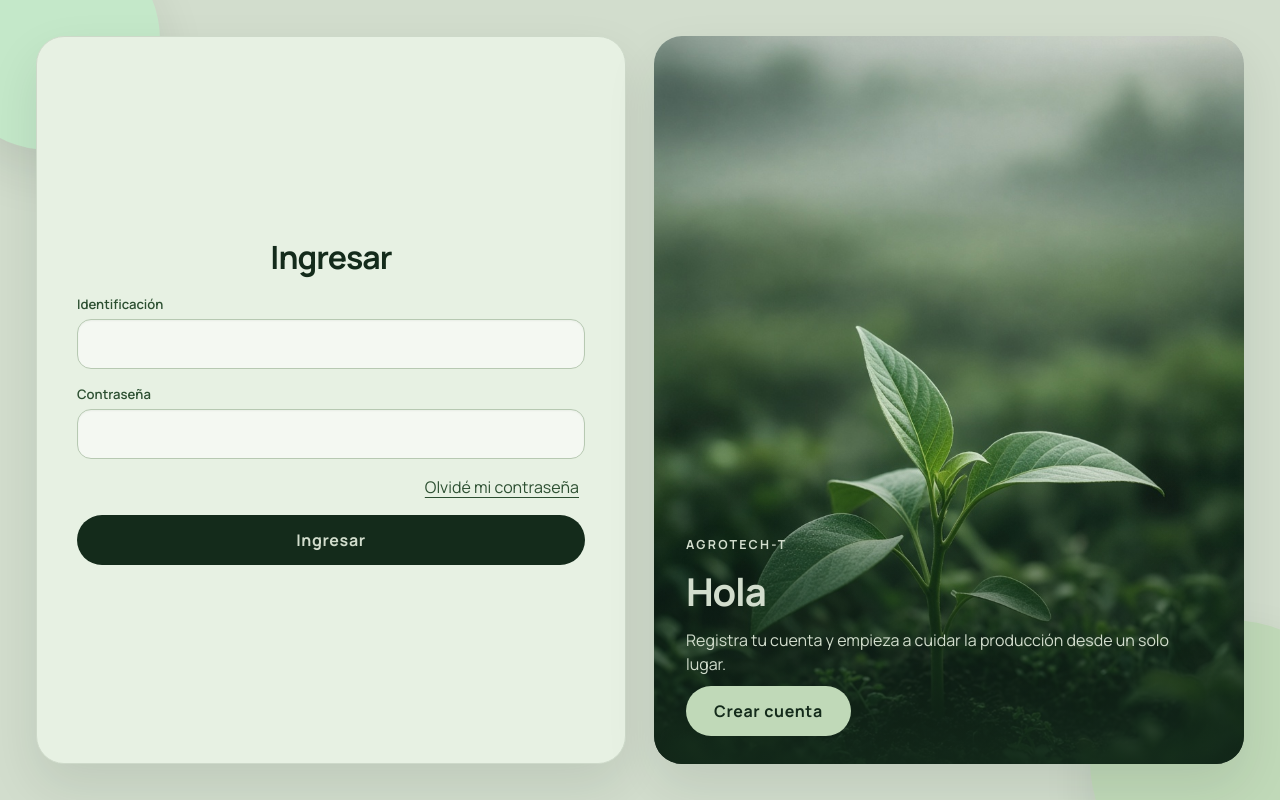
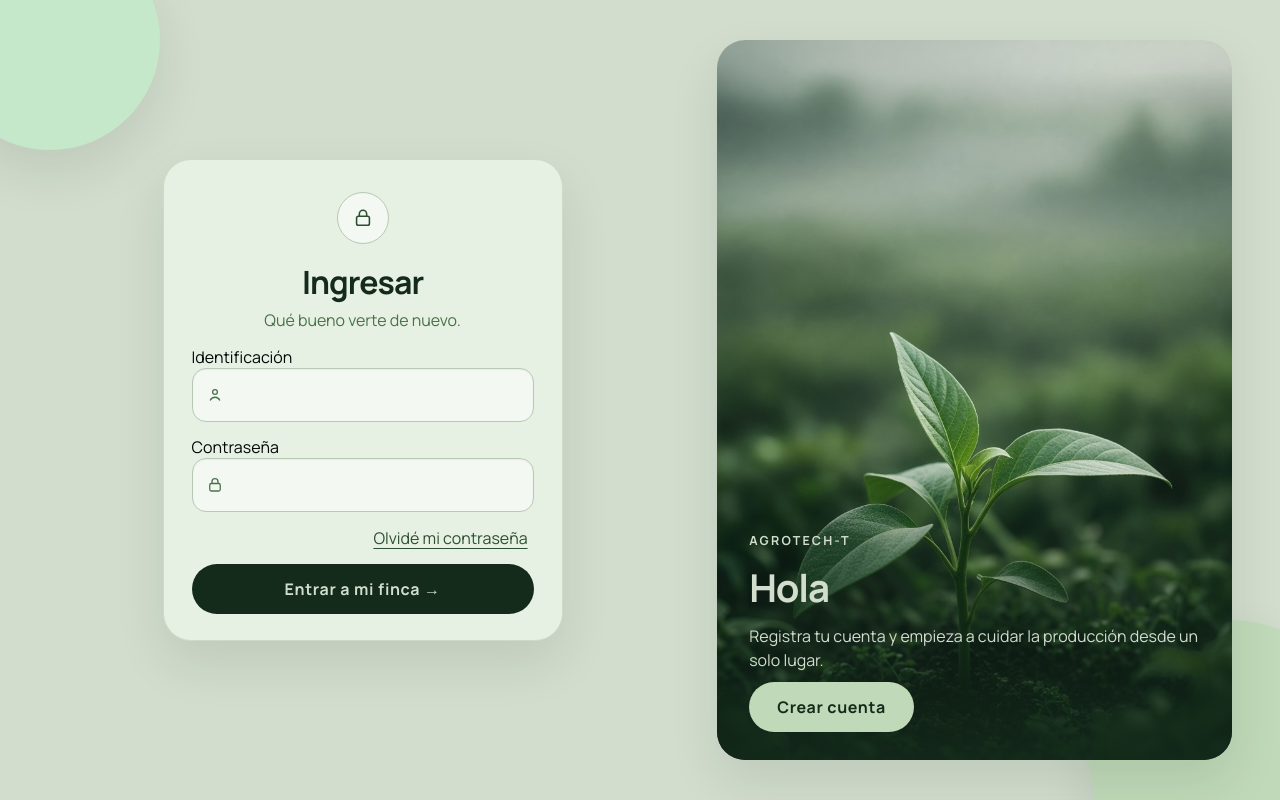
Before and after one commit to AGROTECH-T/AGROTECH-T-FRONTEND, a React (Vite) app: page / in a window 1280 px wide. Built offline with nearby package versions, Linux system fonts and the light colour scheme.

Commit message:
style(auth): compactar el formulario
La tarjeta deja de ocupar toda la altura y los campos muestran iconos.

```diff
--- /dev/null
+++ b/src/components/ui/FieldIcon.tsx
@@ -0,0 +1,46 @@
+/**
+ * Iconos lineales de los campos.
+ *
+ * Propósito: marcar persona, correo, teléfono y contraseña.
+ * Contexto: formularios de acceso, en la paleta verde.
+ * @author Cristian Deysdayr Jimenez
+ */
+
+type Name = "user" | "mail" | "phone" | "lock";
+
+type Props = {
+  name: Name;
+};
+
+/**
+ * Dibuja un icono de trazo, sin texto alternativo.
+ * @param props - Nombre del icono.
+ * @returns Gráfico decorativo.
+ */
+export function FieldIcon({ name }: Readonly<Props>) {
+  return (
+    <svg viewBox="0 0 24 24" fill="none" stroke="currentColor" strokeWidth="1.7" aria-hidden="true">
+      {name === "user" ? (
+        <>
+          <circle cx="12" cy="8" r="3.2" />
+          <path d="M5.5 19.2c1.2-2.8 3.5-4.2 6.5-4.2s5.3 1.4 6.5 4.2" />
+        </>
+      ) : null}
+      {name === "mail" ? (
+        <>
+          <rect x="3.5" y="5.5" width="17" height="13" rx="2" />
+          <path d="m4 7 8 6 8-6" />
+        </>
+      ) : null}
+      {name === "phone" ? (
+        <path d="M8 3.8h2.2l1.2 3-1.6 1a12 12 0 0 0 5.4 5.4l1-1.6 3 1.2V15a2 2 0 0 1-2.2 2A14.2 14.2 0 0 1 6 6a2 2 0 0 1 2-2.2Z" />
+      ) : null}
+      {name === "lock" ? (
+        <>
+          <rect x="5" y="10" width="14" height="10" rx="2" />
+          <path d="M8 10V7.5a4 4 0 0 1 8 0V10" />
+        </>
+      ) : null}
+    </svg>
+  );
+}
--- a/src/components/ui/TextField.tsx
+++ b/src/components/ui/TextField.tsx
@@ -7,6 +7,9 @@
  */
 
 import type { ChangeEvent } from "react";
+import { FieldIcon } from "./FieldIcon.tsx";
+
+type IconName = "user" | "mail" | "phone" | "lock";
 
 type Props = {
   id: string;
@@ -14,6 +17,7 @@ type Props = {
   type?: string;
   value: string;
   autoComplete: string;
+  icon?: IconName;
   onChange: (value: string) => void;
 };
 
@@ -28,13 +32,24 @@ export function TextField({
   type = "text",
   value,
   autoComplete,
+  icon,
   onChange,
 }: Readonly<Props>) {
   const update = (event: ChangeEvent<HTMLInputElement>) => onChange(event.target.value);
   return (
     <label className="field" htmlFor={id}>
       <span>{label}</span>
-      <input id={id} type={type} value={value} autoComplete={autoComplete} onChange={update} />
+      <span className="field-box">
+        {icon ? <FieldIcon name={icon} /> : null}
+        <input
+          id={id}
+          className={icon ? "with-icon" : undefined}
+          type={type}
+          value={value}
+          autoComplete={autoComplete}
+          onChange={update}
+        />
+      </span>
     </label>
   );
 }
--- a/src/features/auth/components/RecoverForm.tsx
+++ b/src/features/auth/components/RecoverForm.tsx
@@ -56,11 +56,11 @@ export function RecoverForm({ onDone }: Readonly<Props>) {
       aria-labelledby="recover-title"
     >
       <h2 id="recover-title">Recuperar acceso</h2>
-      <TextField id="recover-id" label="Identificación" value={identification} autoComplete="username" onChange={setIdentification} />
+      <TextField id="recover-id" label="Identificación" icon="user" value={identification} autoComplete="username" onChange={setIdentification} />
       {sent ? (
         <>
-          <TextField id="code" label="Código" value={code} autoComplete="one-time-code" onChange={setCode} />
-          <TextField id="new-password" label="Nueva contraseña" type="password" value={password} autoComplete="new-password" onChange={setPassword} />
+          <TextField id="code" label="Código" icon="lock" value={code} autoComplete="one-time-code" onChange={setCode} />
+          <TextField id="new-password" label="Nueva contraseña" icon="lock" type="password" value={password} autoComplete="new-password" onChange={setPassword} />
         </>
       ) : (
         <fieldset className="choices">
--- a/src/features/auth/components/SignInForm.tsx
+++ b/src/features/auth/components/SignInForm.tsx
@@ -7,6 +7,7 @@
  */
 
 import { useState } from "react";
+import { FieldIcon } from "../../../components/ui/FieldIcon.tsx";
 import { TextField } from "../../../components/ui/TextField.tsx";
 import { fetchAccount, login } from "../services/account.ts";
 import { loginPayload } from "../services/payload.ts";
@@ -54,13 +55,19 @@ export function SignInForm({ notice, onForgot, onSuccess }: Readonly<Props>) {
       }}
       aria-labelledby="signin-title"
     >
-      <h2 id="signin-title">Ingresar</h2>
+      <div className="form-mark" aria-hidden="true">
+        <FieldIcon name="lock" />
+      </div>
+      <header className="form-intro">
+        <h2 id="signin-title">Ingresar</h2>
+        <p>Qué bueno verte de nuevo.</p>
+      </header>
       {notice ? <p className="notice">{notice}</p> : null}
-      <TextField id="login-id" label="Identificación" value={identification} autoComplete="username" onChange={setIdentification} />
-      <TextField id="login-password" label="Contraseña" type="password" value={password} autoComplete="current-password" onChange={setPassword} />
+      <TextField id="login-id" label="Identificación" icon="user" value={identification} autoComplete="username" onChange={setIdentification} />
+      <TextField id="login-password" label="Contraseña" icon="lock" type="password" value={password} autoComplete="current-password" onChange={setPassword} />
       <button type="button" className="text-link" onClick={onForgot}>Olvidé mi contraseña</button>
       {error ? <p className="alert" role="alert">{error}</p> : null}
-      <button type="submit" className="solid" disabled={pending}>{pending ? "Ingresando" : "Ingresar"}</button>
+      <button type="submit" className="solid" disabled={pending}>{pending ? "Ingresando" : "Entrar a mi finca →"}</button>
     </form>
   );
 }
--- a/src/features/auth/components/SignUpForm.tsx
+++ b/src/features/auth/components/SignUpForm.tsx
@@ -63,15 +63,15 @@ export function SignUpForm({ onCreated }: Readonly<Props>) {
         <p>Unos datos y ya puedes entrar a tu finca.</p>
       </header>
       <div className="field-row">
-        <TextField id="first-name" label="Primer nombre" value={firstName} autoComplete="given-name" onChange={setFirstName} />
-        <TextField id="last-name" label="Primer apellido" value={lastName} autoComplete="family-name" onChange={setLastName} />
+        <TextField id="first-name" label="Primer nombre" icon="user" value={firstName} autoComplete="given-name" onChange={setFirstName} />
+        <TextField id="last-name" label="Primer apellido" icon="user" value={lastName} autoComplete="family-name" onChange={setLastName} />
       </div>
-      <TextField id="signup-id" label="N.º de identificación" value={identification} autoComplete="off" onChange={setIdentification} />
+      <TextField id="signup-id" label="N.º de identificación" icon="user" value={identification} autoComplete="off" onChange={setIdentification} />
       <div className="field-row">
-        <TextField id="phone" label="Celular" value={phone} autoComplete="tel" onChange={setPhone} />
-        <TextField id="correo" label="Correo" type="email" value={correo} autoComplete="email" onChange={setCorreo} />
+        <TextField id="phone" label="Celular" icon="phone" value={phone} autoComplete="tel" onChange={setPhone} />
+        <TextField id="correo" label="Correo" icon="mail" type="email" value={correo} autoComplete="email" onChange={setCorreo} />
       </div>
-      <TextField id="signup-password" label="Contraseña" type="password" value={password} autoComplete="new-password" onChange={setPassword} />
+      <TextField id="signup-password" label="Contraseña" icon="lock" type="password" value={password} autoComplete="new-password" onChange={setPassword} />
       <p className="hint">8 caracteres, con mayúscula, minúscula, número y un signo. Celular o correo, al menos uno.</p>
       {error ? <p className="alert" role="alert">{error}</p> : null}
       <button type="submit" className="solid" disabled={pending}>{pending ? "Creando" : "Crear cuenta"}</button>
--- a/src/styles/auth.css
+++ b/src/styles/auth.css
@@ -18,10 +18,11 @@ body {
 .shell {
   position: relative;
   display: grid;
-  grid-template-columns: 1fr 1fr;
-  gap: 28px;
+  grid-template-columns: 1.1fr 0.9fr;
+  align-items: center;
+  gap: 40px;
   min-height: 100vh;
-  padding: 36px;
+  padding: 40px 48px;
 }
 
 .panel,
@@ -30,19 +31,40 @@ body {
   z-index: 1;
   display: flex;
   flex-direction: column;
-  justify-content: center;
-  gap: 16px;
+  justify-content: flex-start;
+  gap: 14px;
   margin: 0;
-  padding: 44px 40px;
+  padding: 32px 28px 26px;
   border: 1px solid color-mix(in srgb, var(--line) 70%, white);
   border-radius: 28px;
   background: var(--card);
   box-shadow: var(--raised);
-  max-height: calc(100vh - 72px);
-  overflow: auto;
 }
 
-.welcome { overflow: hidden; padding: 0; min-height: 560px; border: 0; }
+.form {
+  align-self: center;
+  width: min(400px, 100%);
+  justify-self: center;
+}
+
+.form.signup { width: min(520px, 100%); }
+
+.form-mark {
+  align-self: center;
+  display: grid;
+  place-items: center;
+  width: 52px;
+  height: 52px;
+  margin-bottom: 2px;
+  border: 1px solid var(--line);
+  border-radius: 50%;
+  color: var(--leaf);
+  background: var(--field);
+}
+
+.form-mark svg { width: 22px; height: 22px; }
+
+.welcome { align-self: stretch; overflow: hidden; padding: 0; min-height: 560px; border: 0; }
 .welcome img { position: absolute; inset: 0; width: 100%; height: 100%; object-fit: cover; }
 .welcome-copy {
   position: absolute;
@@ -74,7 +96,18 @@ p { margin: 0; line-height: 1.5; }
 .form-intro p { color: var(--moss); }
 .field-row { display: grid; grid-template-columns: 1fr 1fr; gap: 16px; }
 .signup { gap: 18px; justify-content: flex-start; }
-.field { display: flex; flex-direction: column; gap: 6px; color: var(--leaf); font-size: 0.82rem; font-weight: 600; }
+.field-box { position: relative; display: block; }
+.field-box svg {
+  position: absolute;
+  top: 50%;
+  left: 14px;
+  width: 18px;
+  height: 18px;
+  color: var(--moss);
+  pointer-events: none;
+  transform: translateY(-50%);
+}
+.field input.with-icon { padding-left: 42px; }
 .field input {
   width: 100%;
   border: 1px solid var(--line);
@@ -90,10 +123,8 @@ p { margin: 0; line-height: 1.5; }
   border-color: var(--moss);
   box-shadow: 0 0 0 3px color-mix(in srgb, var(--moss) 28%, transparent);
 }
-
 .choices { border: 0; display: flex; gap: 16px; justify-content: center; color: var(--leaf); }
 .choices legend { margin-bottom: 8px; }
-
 button { font: inherit; cursor: pointer; }
 .solid, .ghost {
   border: 0;
@@ -109,13 +140,12 @@ button { font: inherit; cursor: pointer; }
 .text-link { border: 0; background: transparent; color: var(--leaf); text-decoration: underline; text-underline-offset: 4px; }
 .notice, .alert { text-align: center; font-size: 0.9rem; }
 .alert { color: var(--forest); }
-
 .blob { position: fixed; border-radius: 50%; background: var(--mint); box-shadow: var(--raised); }
 .blob-a { width: 220px; height: 220px; top: -70px; left: -60px; }
 .blob-b { width: 280px; height: 280px; right: -90px; bottom: -100px; background: var(--foam); }
-
 @media (max-width: 860px) {
   .shell { grid-template-columns: 1fr; padding: 18px; }
-  .welcome { min-height: 320px; }
+  .form, .form.signup { width: 100%; }
+  .welcome { min-height: 280px; }
   .field-row { grid-template-columns: 1fr; }
 }
```
